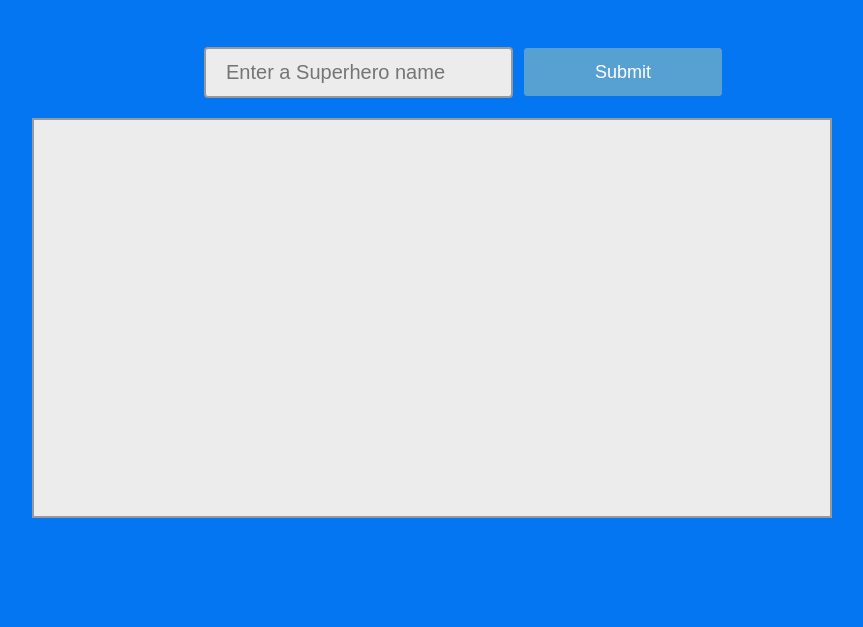
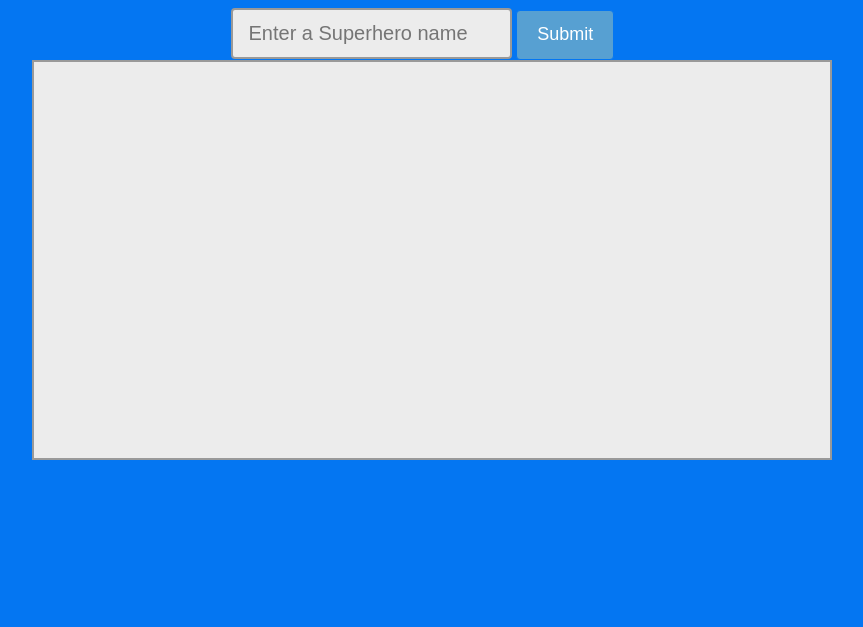
Before and after one commit to InedibleSpam/InedibleSpam.github.io, a plain HTML site: page superhero-app/index.html in a window 1280 px wide. Shown: the part 173-800 px from the top of the page, without its empty margins (208-1071 px from the left). Drawn offline with Linux system fonts and the light colour scheme.

Commit message:
Fixed styling issue

```diff
--- a/superhero-app/styles.css
+++ b/superhero-app/styles.css
@@ -56,21 +56,21 @@ header{
 }
 
 #text{
-    width: 100%;
-    padding: 12px 20px;
+    width: 70%;
+    max-width: 400px;
+    padding: 12px 15px;
     border: 2px solid #999;
     border-radius: 4px;
     font-size: 20px;
     background-color: #ececec;
 }
 #submit{
-    position: absolute;
-    margin-left: 10px;;
-    width: 200px;
+    margin-left: 0;
+    width: auto;
     height: 50px;
     background-color: #57a0d2;
     color: white;
-    padding: 12px 15px;
+    padding: 12px 20px;
     border: 1px solid #0476F2;
     border-radius: 4px;
     cursor: pointer;
@@ -84,11 +84,12 @@ header{
 }
 #apiForm{
     display: flex;
+    justify-content: center;
     align-items: center;
+    gap: 10px;
+    width: 100%;
     max-width: 600px;
-    width: 40%;
-    gap: 10px;
-    margin-bottom: 20px;
+    flex-wrap: wrap;
 
 }
 #superhero{
@@ -105,8 +106,9 @@ body{
     display: flex;
     flex-direction: column;
     align-items: center;
-    justify-content: center;
+    justify-content: flex-start;
     height: 100vh;
     padding: 20px;
     background-color: #0476F2;
+    overflow: hidden;
 }
```
